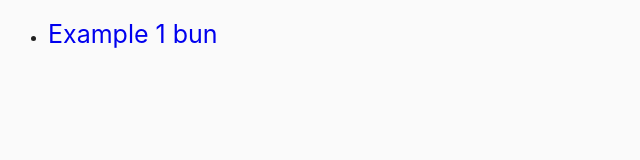
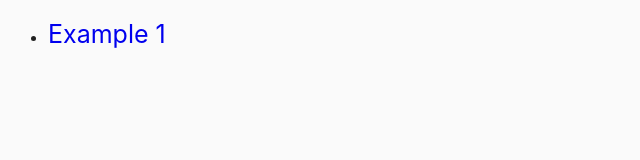
Before and after one commit to RaresDrg/javascript-lesson-19-module-10, a website built with Parcel: page src/index.html in a window 1280 px wide. Shown: the full height of the page, 0-640 px from the left. Built offline with nearby package versions, Linux system fonts and the light colour scheme.

Commit message:
Update index.html

```diff
--- a/src/index.html
+++ b/src/index.html
@@ -9,7 +9,7 @@
   </head>
   <body>
     <ul>
-      <li><a href="01-example-1.html">Example 1 bun</a></li>
+      <li><a href="01-example-1.html">Example 1</a></li>
     </ul>
   </body>
 </html>
```
